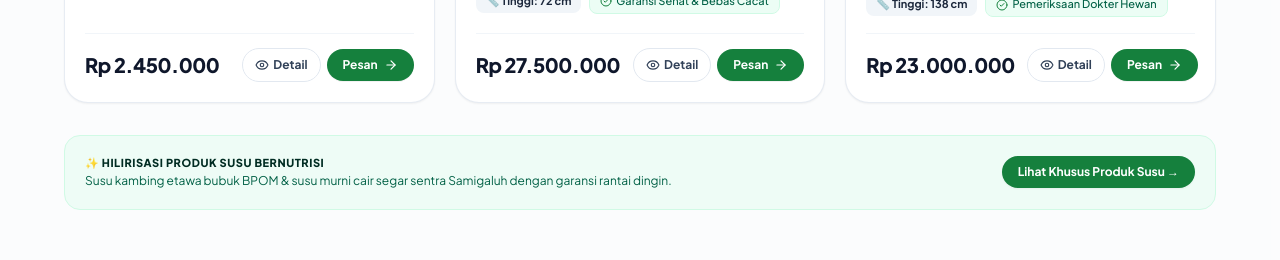
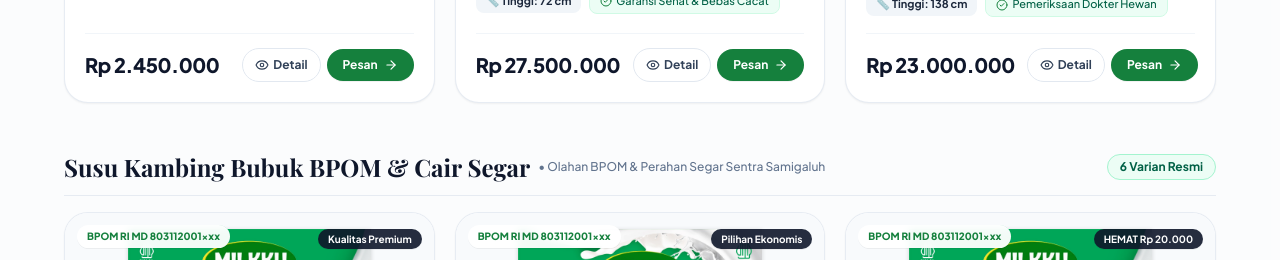
Before and after one commit to hidayatsholeh54/cv-joglo-makmur-perkasa, a Next.js app: page /katalog in a window 1280 px wide. Shown: the part 1300-1560 px from the top of the page. Built offline with nearby package versions, Linux system fonts and the light colour scheme.

Commit message:
refactor(katalog): remove redundant dairy divider banner to keep layout clean

```diff
--- a/src/app/katalog/page.js
+++ b/src/app/katalog/page.js
@@ -376,28 +376,6 @@ function KatalogContent() {
                   );
                 })}
               </div>
-            </div>
-          )}
-
-          {/* ============================================================== */}
-          {/* BANNER SEKSI SUSU KAMBING (KHUSUS TAB SEMUA KOLEKSI)           */}
-          {/* ============================================================== */}
-          {activeTab === "ALL" && (
-            <div className="p-4 sm:p-5 rounded-2xl bg-emerald-50/80 border border-emerald-100 flex flex-col sm:flex-row items-start sm:items-center justify-between gap-3 text-xs">
-              <div className="space-y-0.5">
-                <span className="font-extrabold text-emerald-950 uppercase tracking-wider text-[11px] block">
-                  ✨ Hilirisasi Produk Susu Bernutrisi
-                </span>
-                <p className="text-emerald-800">
-                  Susu kambing etawa bubuk BPOM &amp; susu murni cair segar sentra Samigaluh dengan garansi rantai dingin.
-                </p>
-              </div>
-              <button
-                onClick={() => setActiveTab("SUSU")}
-                className="px-4 py-2 rounded-full bg-[#15803d] text-white font-bold hover:bg-[#14532d] transition shrink-0 cursor-pointer shadow-xs"
-              >
-                Lihat Khusus Produk Susu →
-              </button>
             </div>
           )}
 
```
